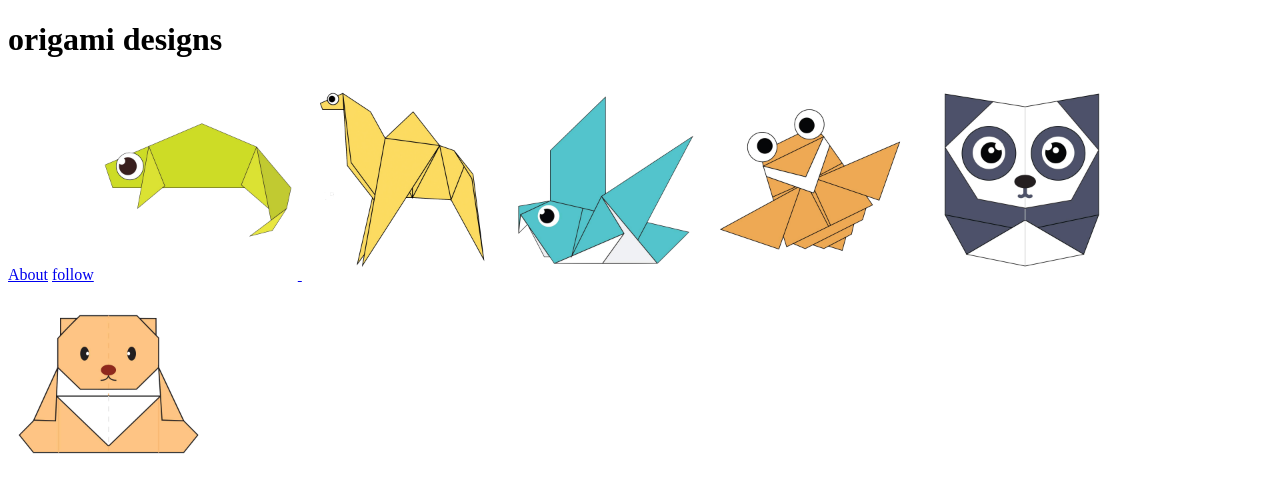
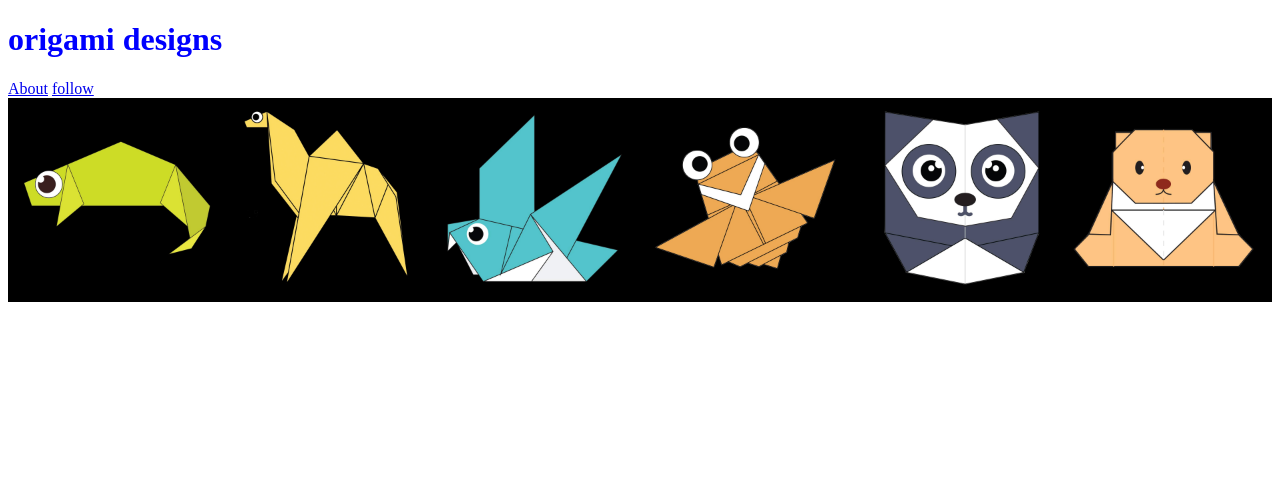
Before and after one commit to devluharuwalla/project-51, a plain HTML site: page index.html in a window 1280 px wide. Drawn offline with Linux system fonts and the light colour scheme.

Commit message:
origami page decoration

```diff
--- a/index.html
+++ b/index.html
@@ -4,6 +4,10 @@
        <title>
            devs origami
        </title>
+       <link
+       rel="stylesheet"
+       type="text/css"
+       href="style.css"/>
    </head>
    <body>
        <h1>
@@ -11,11 +15,13 @@
        </h1>
        <a href="about.html"> About</a>
        <a href="follow.html"> follow</a>
+       <div class="header">
        <a href="http://origami.me/chameleon/"> <img src="images/chameleon.png" width="200px" height="200px"/> </a>
       <a href="http://origami.me/camel/"> <img src="images/camel.png" width="200px" height="200px"/></a>
       <a href="http://origami.me/pigeon/"> <img src="images/pigeon.png" width="200px" height="200px"/></a>
       <a href="http://origami.me/flying-cicada/"> <img src="images/cicada.png" width="200px" height="200px"/></a>
       <a href="http://origami.me/panda/"> <img src="images/panda.png" width="200px" height="200px"/></a>
       <a href="http://origami.me/teddy-bear/"> <img src="images/teddy.png" width="200px" height="200px"/></a>
+    </div>
    </body>
 </html>
--- /dev/null
+++ b/style.css
@@ -0,0 +1,8 @@
+h1{
+color:blue
+}
+.header{
+    display:flex;
+    background-color: black;
+     justify-content:space-evenly ;
+}
```
